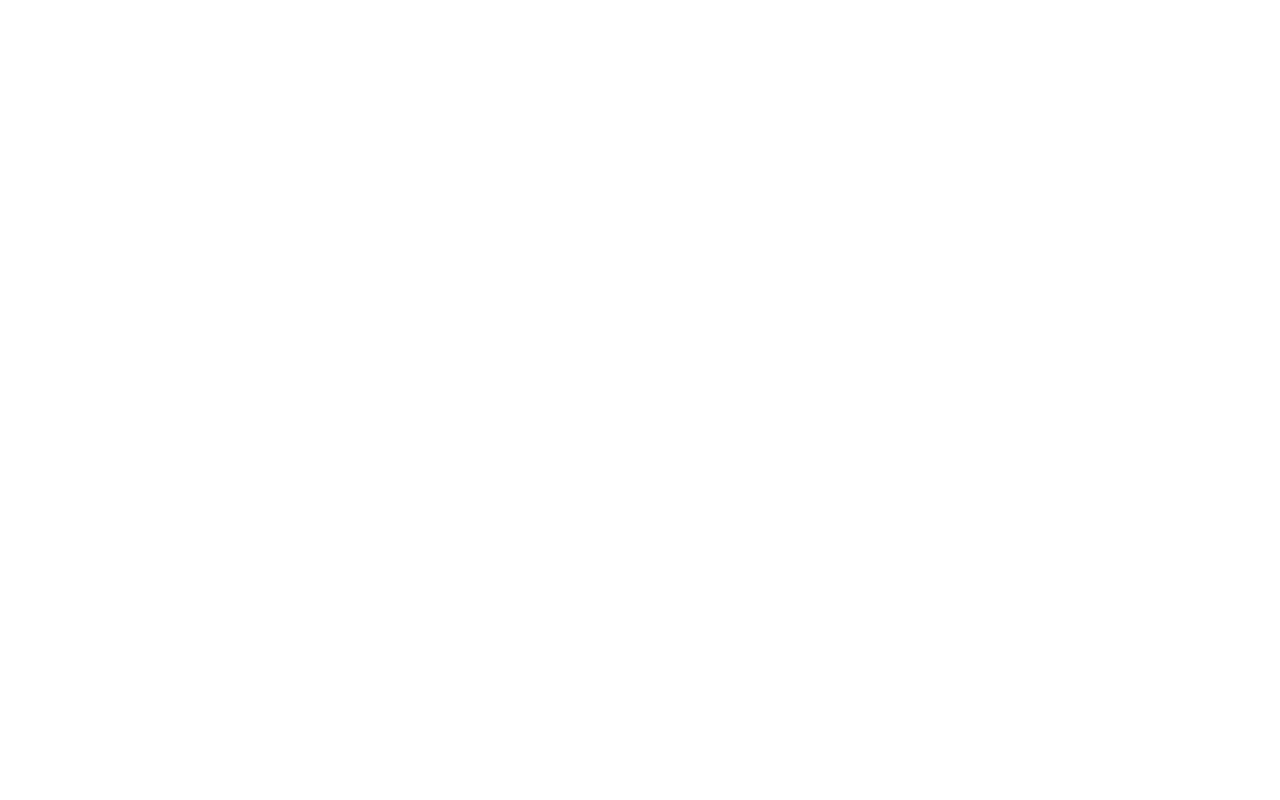
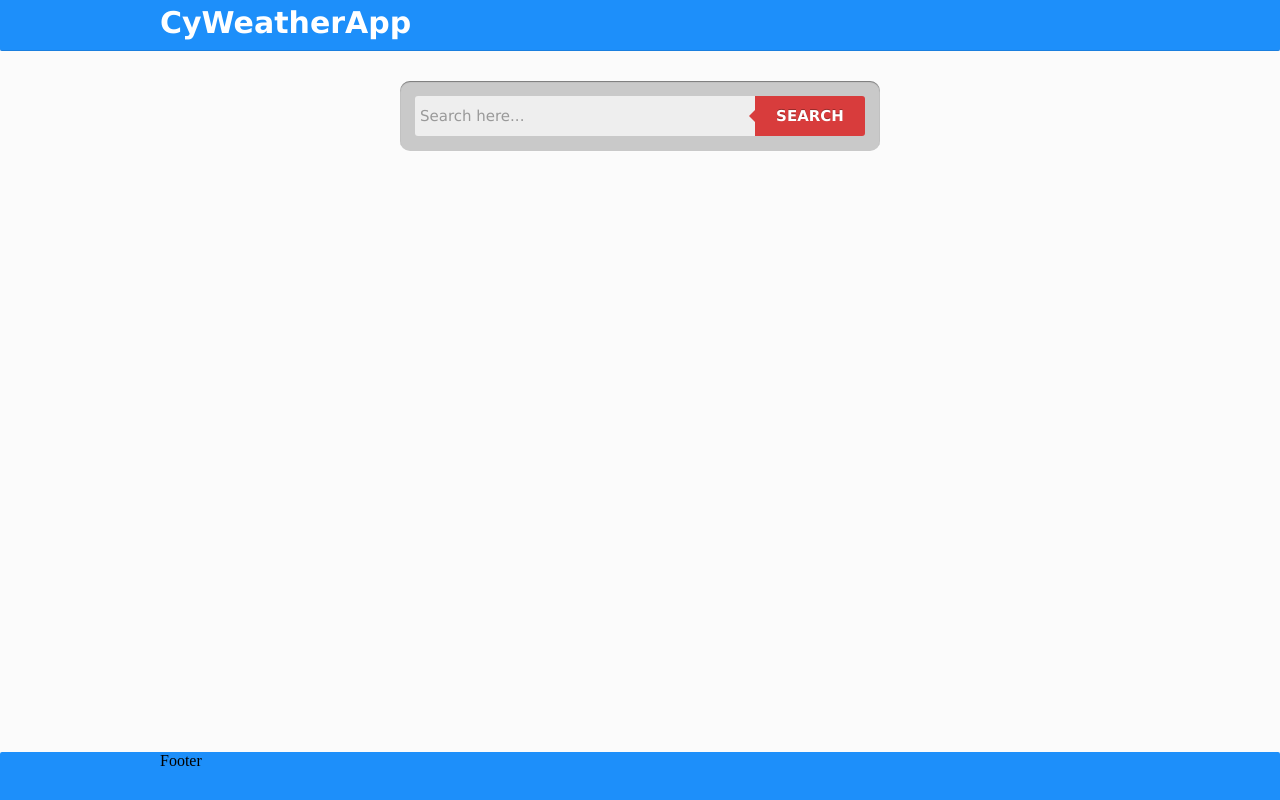
Before and after one commit to Amar444/WeatherApp, a plain HTML site: page index.html in a window 1280 px wide. Drawn offline with Linux system fonts and the light colour scheme.

Commit message:
Made a simple website layout

```diff
--- a/css/style.css
+++ b/css/style.css
@@ -0,0 +1,187 @@
+html, body, #container { height: 100%; }
+body > #container { height: auto; min-height: 100%; }
+body { padding:0; margin:0; background:#fbfbfb;}
+
+#header {
+	width:100%;
+	height:50px;
+	background:#1d8ffa;
+	border-bottom:1px solid #1a7fdf;
+
+	-webkit-border-bottom-right-radius: 2px;
+	-webkit-border-bottom-left-radius: 2px;
+	-moz-border-radius-bottomright: 2px;
+	-moz-border-radius-bottomleft: 2px;
+	border-bottom-right-radius: 2px;
+	border-bottom-left-radius: 2px;
+}
+
+#content {
+	padding-bottom: 200px;
+}
+
+.in_container {
+	width:960px;
+	margin-left: auto;
+	margin-right:auto;
+}
+
+#footer {
+	clear: both;
+	position: relative;
+	z-index: 10;
+	height: 48px;
+	width:100%;
+	margin-top: -3em;
+	background:#1d8ffa;
+
+	-webkit-border-top-left-radius: 2px;
+	-webkit-border-top-right-radius: 2px;
+	-moz-border-radius-topleft: 2px;
+	-moz-border-radius-topright: 2px;
+	border-top-left-radius: 2px;
+	border-top-right-radius: 2px;
+}
+
+#header .in_container span.logo h1{
+	margin:0;
+	padding-top:5px;
+	font: bold 30px 'lucida sans', 'trebuchet MS', 'Tahoma';
+	color:#fff;
+}
+
+.weather {
+	width:600px;
+	min-height:300px;
+	margin-left:auto;
+	margin-right:auto;
+}
+
+
+
+
+
+
+
+
+/*-------------------------------------*/
+/*--------------SEARCH FORM------------*/
+/*-------------------------------------*/
+
+.cf:before, .cf:after{
+	content:"";
+	display:table;
+}
+
+.cf:after{
+	clear:both;
+}
+
+.cf{
+	zoom:1;
+}
+
+
+
+.form-wrapper {
+    width: 450px;
+    padding: 15px;
+    margin: 30px auto 50px auto;
+    background: #444;
+    background: rgba(0,0,0,.2);
+    -moz-border-radius: 10px;
+    -webkit-border-radius: 10px;
+    border-radius: 10px;
+    -moz-box-shadow: 0 1px 1px rgba(0,0,0,.4) inset, 0 1px 0 rgba(255,255,255,.2);
+    -webkit-box-shadow: 0 1px 1px rgba(0,0,0,.4) inset, 0 1px 0 rgba(255,255,255,.2);
+    box-shadow: 0 1px 1px rgba(0,0,0,.4) inset, 0 1px 0 rgba(255,255,255,.2);
+}
+
+.form-wrapper input {
+    width: 340px;
+    height: 40px;
+    padding: 10px 5px;
+    float: left;
+    font: 15px 'lucida sans', 'trebuchet MS', 'Tahoma';
+    border: 0;
+    background: #eee;
+    -moz-border-radius: 3px 0 0 3px;
+    -webkit-border-radius: 3px 0 0 3px;
+    border-radius: 3px 0 0 3px;
+}
+
+.form-wrapper input:focus {
+    outline: 0;
+    background: #fff;
+    -moz-box-shadow: 0 0 2px rgba(0,0,0,.8) inset;
+    -webkit-box-shadow: 0 0 2px rgba(0,0,0,.8) inset;
+    box-shadow: 0 0 2px rgba(0,0,0,.8) inset;
+}
+
+.form-wrapper input::-webkit-input-placeholder {
+   color: #999;
+   font-weight: normal;
+}
+
+.form-wrapper input:-moz-placeholder {
+    color: #999;
+    font-weight: normal;
+    font-style: italic;
+}
+
+.form-wrapper input:-ms-input-placeholder {
+    color: #999;
+    font-weight: normal;
+    font-style: italic;
+}
+
+.form-wrapper button {
+	overflow: visible;
+    position: relative;
+    float: right;
+    border: 0;
+    padding: 0;
+    cursor: pointer;
+    height: 40px;
+    width: 110px;
+    font: bold 15px/40px 'lucida sans', 'trebuchet MS', 'Tahoma';
+    color: #fff;
+    text-transform: uppercase;
+    background: #d83c3c;
+    -moz-border-radius: 0 3px 3px 0;
+    -webkit-border-radius: 0 3px 3px 0;
+    border-radius: 0 3px 3px 0;
+    text-shadow: 0 -1px 0 rgba(0, 0 ,0, .3);
+}
+
+.form-wrapper button:hover{
+    background: #e54040;
+}
+
+.form-wrapper button:active,
+.form-wrapper button:focus{
+    background: #c42f2f;
+}
+
+.form-wrapper button:before {
+    content: '';
+    position: absolute;
+    border-width: 8px 8px 8px 0;
+    border-style: solid solid solid none;
+    border-color: transparent #d83c3c transparent;
+    top: 12px;
+    left: -6px;
+}
+
+.form-wrapper button:hover:before{
+    border-right-color: #e54040;
+}
+
+.form-wrapper button:focus:before{
+    border-right-color: #c42f2f;
+}
+
+.form-wrapper button::-moz-focus-inner {
+    border: 0;
+    padding: 0;
+}
--- a/index.html
+++ b/index.html
@@ -10,6 +10,33 @@
 	<script src="js/app.js"></script>
 </head>
 <body>
+	<div id="container">
+		<div id="header">
+			<div class="in_container">
+				<span class="logo">
+					<h1>CyWeatherApp</h1>
+				</span>
+			</div>
+		</div>
+
+		<div id="content">
+			<div class="in_container">
+				<form class="form-wrapper cf">
+					<input type="text" placeholder="Search here..." required>
+					<button type="submit">Search</button>
+				</form>
+
+				<div class="weather">
+
+				</div>
+			</div>
+		</div>
+	</div>
+	<div id="footer">
+		<div class="in_container">
+			Footer
+		</div>
+	</div>
 
 </body>
 </html>
```
Also changed, not shown: style.css (deleted).
